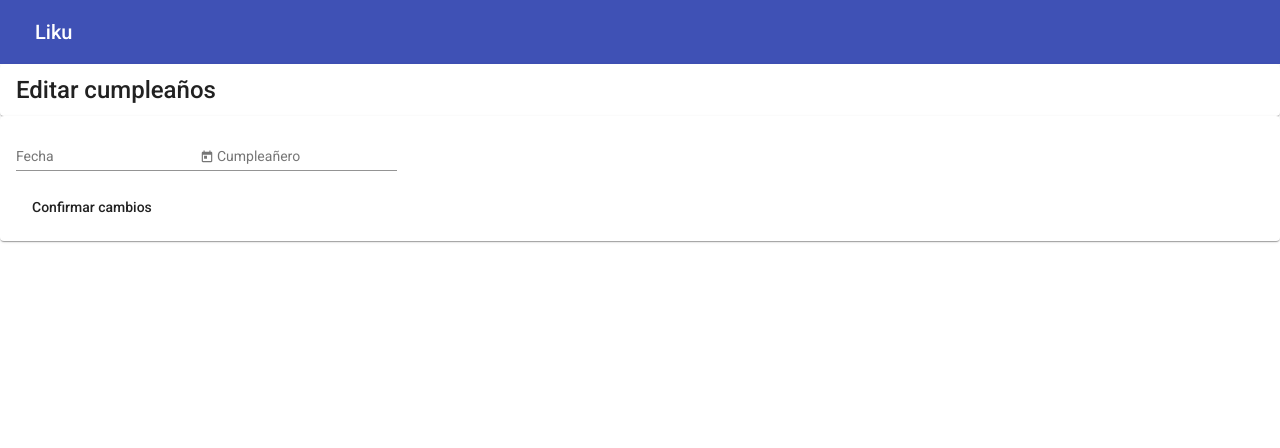
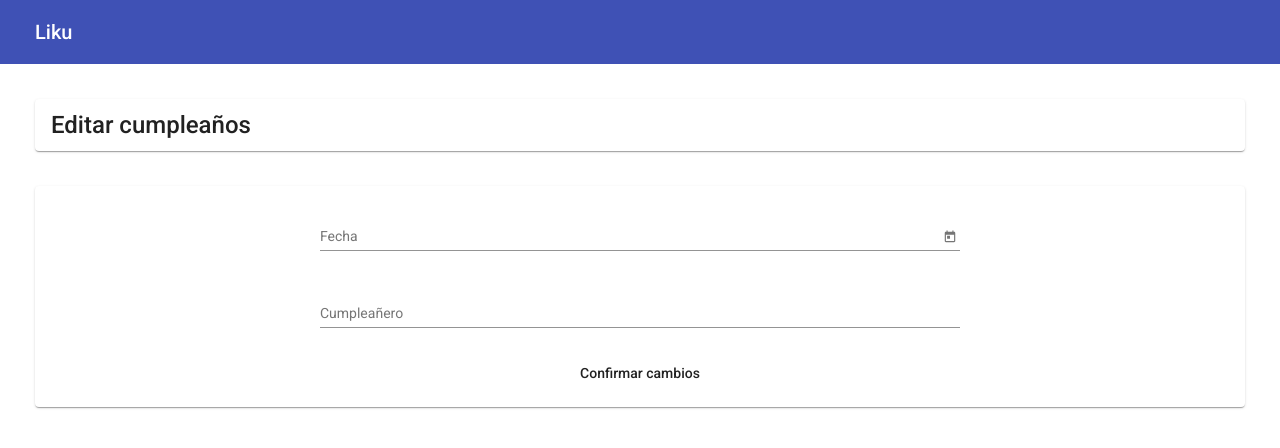
Before and after one commit to mf-andres/liku-frontend, an Angular app: page /edit-birthday in a window 1280 px wide. Shown: the top 448 px of the page. Built offline with nearby package versions, Linux system fonts and the light colour scheme.

Commit message:
feat: improve presentation of edit birthday

```diff
--- a/src/app/edit-birthday/edit-birthday.component.css
+++ b/src/app/edit-birthday/edit-birthday.component.css
@@ -0,0 +1,17 @@
+mat-card {
+  margin: 35px;
+}
+
+form,
+#edit-birthday-form {
+  display: flex;
+  flex-direction: column;
+  flex-wrap: nowrap;
+  justify-content: flex-start;
+  align-items: center;
+}
+
+mat-form-field {
+  margin: 10px;
+  width: 50vw;
+}
--- a/src/app/edit-birthday/edit-birthday.component.ts
+++ b/src/app/edit-birthday/edit-birthday.component.ts
@@ -15,6 +15,7 @@ export class EditBirthdayComponent implements OnInit {
   birthdayId!: string;
   formGroup!: FormGroup;
 
+  // TODO load the resource to give default values for date and birthday
   constructor(
     private route: ActivatedRoute,
     private formBuilder: FormBuilder,
```
